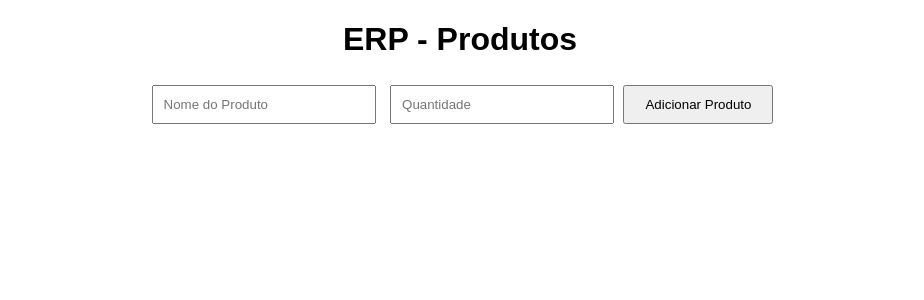
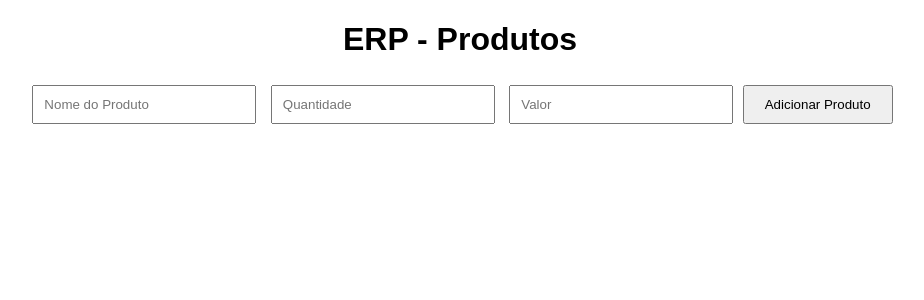
Before and after one commit to lajotavermelha/enterprise-resource-planning-modelo, a Flask app: page /produtos-page in a window 1280 px wide. Shown: the top 300 px of the page, without its empty margins (180-1104 px from the left). Run offline with Flask 3, Linux system fonts and the light colour scheme; data that the repository does not hold is empty.

Commit message:
Adiconado valor do produto

```diff
--- a/create_db.py
+++ b/create_db.py
@@ -1,4 +1,5 @@
 from main import app, db
+from models import Produto
 
 with app.app_context():
     db.create_all()
--- a/models.py
+++ b/models.py
@@ -4,6 +4,7 @@ class Produto(db.Model):
     id = db.Column(db.Integer, primary_key=True)
     nome = db.Column(db.String(100), nullable=False)
     quantidade = db.Column(db.Integer, nullable=False)
+    valor =db.Column(db.Integer, nullable=False)
 
     def __repr__(self):
         return f'<Produto {self.nome}>'
--- a/routes.py
+++ b/routes.py
@@ -14,10 +14,10 @@ def produtos_page():
 def manage_produtos():
     if request.method == 'GET':
         produtos = Produto.query.all()
-        return jsonify([{'id': p.id, 'nome': p.nome, 'quantidade': p.quantidade} for p in produtos])
+        return jsonify([{'id': p.id, 'nome': p.nome, 'quantidade': p.quantidade, 'valor': p.valor} for p in produtos])
     elif request.method == 'POST':
         data = request.get_json()
-        novo_produto = Produto(nome=data['nome'], quantidade=data['quantidade'])
+        novo_produto = Produto(nome=data['nome'], quantidade=data['quantidade'], valor=data['valor'])
         db.session.add(novo_produto)
         db.session.commit()
         return jsonify({'message': 'Produto adicionado'}), 201
@@ -29,6 +29,7 @@ def update_delete_produto(id):
         data = request.get_json()
         produto.nome = data['nome']
         produto.quantidade = data['quantidade']
+        produto.valor = data['valor']
         db.session.commit()
         return jsonify({'message': 'Produto atualizado'}), 200
     elif request.method == 'DELETE':
--- a/static/js/scripts.js
+++ b/static/js/scripts.js
@@ -14,7 +14,7 @@ function fetchProducts() {
                 const productItem = document.createElement('div');
                 productItem.className = 'product-item';
                 productItem.innerHTML = `
-                    <span>${product.nome} (${product.quantidade})</span>
+                    <span>${product.nome} (${product.quantidade}) R$${product.valor}</span>
                     <div>
                         <button onclick="editProduct(${product.id})">Editar</button>
                         <button onclick="deleteProduct(${product.id})">Excluir</button>
@@ -29,33 +29,36 @@ function fetchProducts() {
 function addProduct() {
     const name = document.getElementById('product-name').value;
     const quantity = document.getElementById('product-quantity').value;
+    const value = document.getElementById('product-value').value
 
     fetch('/produtos', {
         method: 'POST',
         headers: {
             'Content-Type': 'application/json'
         },
-        body: JSON.stringify({ nome: name, quantidade: quantity })
+        body: JSON.stringify({ nome: name, quantidade: quantity, valor:value })
     })
     .then(response => response.json())
     .then(() => {
         document.getElementById('product-name').value = '';
         document.getElementById('product-quantity').value = '';
+        document.getElementById('product-value').value = '';
         fetchProducts();
     })
     .catch(error => console.error('Error adding product:', error));
 }
 
 function editProduct(id) {
-    const newName = prompt('Digite o novo nome do produto: ');
-    const newQuantity = prompt('Digite a nova quantidade do produto: ');
+    const newName = prompt('Digite o novo NOME do produto: ');
+    const newQuantity = prompt('Digite a nova QUANTIDADE do produto: ');
+    const newValue = prompt('Digite o novo VALOR do produto: ');
 
     fetch(`/produtos/${id}`, {
         method: 'PUT',
         headers: {
             'Content-Type': 'application/json'
         },
-        body: JSON.stringify({ nome: newName, quantidade: newQuantity })
+        body: JSON.stringify({ nome: newName, quantidade: newQuantity, valor: newValue })
     })
     .then(response => response.json())
     .then(() => fetchProducts())
--- a/templates/produtos.html
+++ b/templates/produtos.html
@@ -11,6 +11,7 @@
     <div id="product-form">
         <input type="text" id="product-name" placeholder="Nome do Produto">
         <input type="number" id="product-quantity" placeholder="Quantidade">
+        <input type="number" id="product-value" placeholder="Valor">
         <button onclick="addProduct()">Adicionar Produto</button>
     </div>
     <div id="product-list"></div>
```
Also changed, not shown: instance/erp.db.
